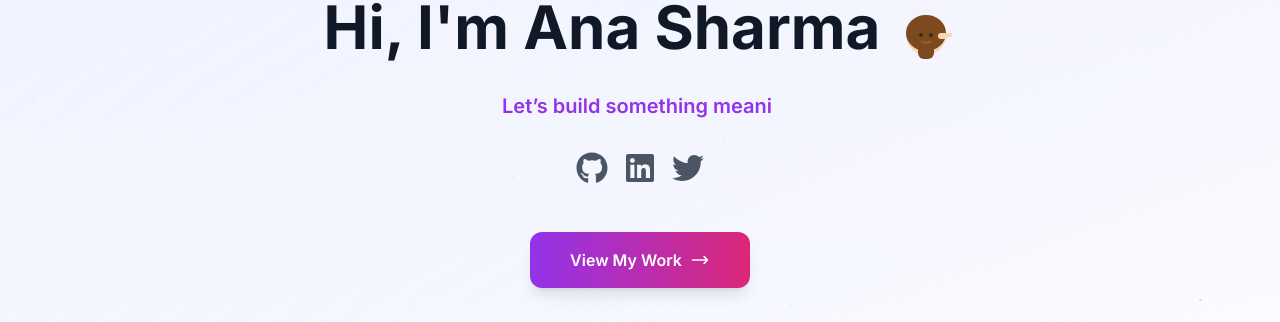
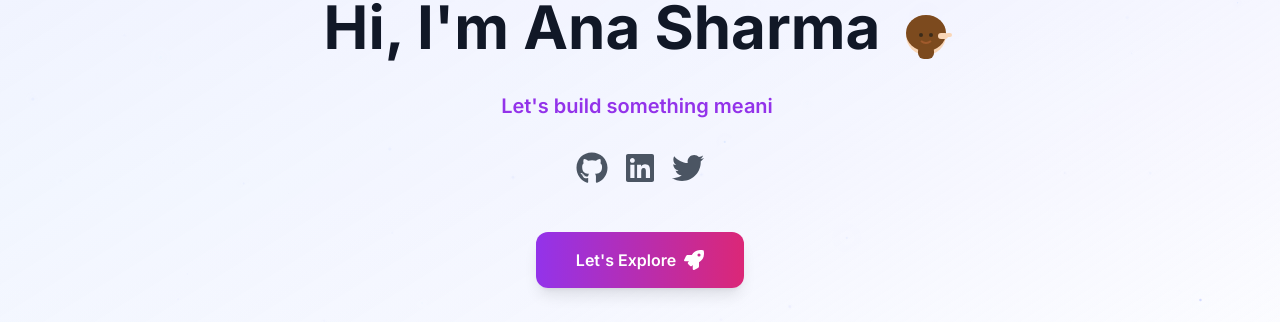
Before and after one commit to anasharma7/Ananya-portfolio, a Next.js app: page / in a window 1280 px wide. Shown: the part 147-469 px from the top of the page. Built offline with nearby package versions, Linux system fonts and the light colour scheme.

Commit message:
Replace 'View My Work' button with interactive cycling button: 'Let's Explore' (goes to projects), 'Get Inspired' (magical sparkle effect), 'Connect' (goes to contact)

```diff
--- a/src/components/sections/HeroSection.tsx
+++ b/src/components/sections/HeroSection.tsx
@@ -1,14 +1,42 @@
 'use client';
 
 import React from 'react';
-import { FaGithub, FaLinkedin, FaTwitter } from 'react-icons/fa';
+import { FaGithub, FaLinkedin, FaTwitter, FaRocket, FaHeart, FaMagic } from 'react-icons/fa';
 import Link from 'next/link';
 import AnimatedBackground from '../AnimatedBackground';
 import TypewriterText from '../TypewriterText';
 
 const HeroSection = () => {
+  const [buttonState, setButtonState] = React.useState(0);
+  const [isAnimating, setIsAnimating] = React.useState(false);
+
+  const buttonStates = [
+    { text: "Let's Explore", icon: <FaRocket className="ml-2 w-5 h-5" />, action: () => window.open('/projects', '_self') },
+    { text: "Get Inspired", icon: <FaMagic className="ml-2 w-5 h-5" />, action: () => {
+      // Create a magical sparkle effect
+      const sparkles = document.createElement('div');
+      sparkles.className = 'fixed inset-0 pointer-events-none z-50';
+      sparkles.innerHTML = Array.from({length: 20}, () =>
+        `<div class="absolute w-2 h-2 bg-gradient-to-r from-purple-400 to-pink-400 rounded-full animate-ping" style="left: ${Math.random() * 100}%; top: ${Math.random() * 100}%; animation-delay: ${Math.random() * 2}s;"></div>`
+      ).join('');
+      document.body.appendChild(sparkles);
+      setTimeout(() => document.body.removeChild(sparkles), 3000);
+    }},
+    { text: "Connect", icon: <FaHeart className="ml-2 w-5 h-5" />, action: () => window.open('/contact', '_self') }
+  ];
+
+  const handleButtonClick = () => {
+    setIsAnimating(true);
+    buttonStates[buttonState].action();
+
+    setTimeout(() => {
+      setButtonState((prev) => (prev + 1) % buttonStates.length);
+      setIsAnimating(false);
+    }, 500);
+  };
+
   const typewriterTexts = [
-    "Let’s build something meaningful together",
+    "Let's build something meaningful together",
     "Designing with empathy, coding with care",
     "Your next teammate in digital innovation",
     "Driven by curiosity, focused on people"
@@ -88,27 +116,19 @@ const HeroSection = () => {
               style={{ animationDelay: '1.2s' }}
             >
               <button
-                onClick={() => {
-                  // Smooth scroll to projects section
-                  const projectsSection = document.getElementById('projects');
-                  if (projectsSection) {
-                    projectsSection.scrollIntoView({
-                      behavior: 'smooth',
-                      block: 'start'
-                    });
-                  }
-                }}
-                className="group relative bg-gradient-to-r from-purple-600 to-pink-600 hover:from-purple-700 hover:to-pink-700 text-white font-semibold py-4 px-10 rounded-xl transition-all duration-500 shadow-lg hover:shadow-2xl transform hover:scale-105 hover:-translate-y-2 overflow-hidden"
+                onClick={handleButtonClick}
+                disabled={isAnimating}
+                className={`group relative bg-gradient-to-r from-purple-600 to-pink-600 hover:from-purple-700 hover:to-pink-700 text-white font-semibold py-4 px-10 rounded-xl transition-all duration-500 shadow-lg hover:shadow-2xl transform hover:scale-105 hover:-translate-y-2 overflow-hidden ${isAnimating ? 'animate-pulse' : ''}`}
               >
                 {/* Shimmer effect */}
                 <div className="absolute inset-0 bg-gradient-to-r from-transparent via-white/20 to-transparent -skew-x-12 transform translate-x-[-100%] group-hover:translate-x-[100%] transition-transform duration-1000 ease-out" />
 
                 {/* Button text */}
-                <span className="relative z-10 flex items-center">
-                  View My Work
-                  <svg className="ml-2 w-5 h-5 transform group-hover:translate-x-1 transition-transform duration-300" fill="none" stroke="currentColor" viewBox="0 0 24 24">
-                    <path strokeLinecap="round" strokeLinejoin="round" strokeWidth={2} d="M17 8l4 4m0 0l-4 4m4-4H3" />
-                  </svg>
+                <span className="relative z-10 flex items-center transition-all duration-300">
+                  {buttonStates[buttonState].text}
+                  <span className={`transform transition-all duration-300 ${isAnimating ? 'rotate-180 scale-110' : 'group-hover:scale-110'}`}>
+                    {buttonStates[buttonState].icon}
+                  </span>
                 </span>
               </button>
             </div>
```
